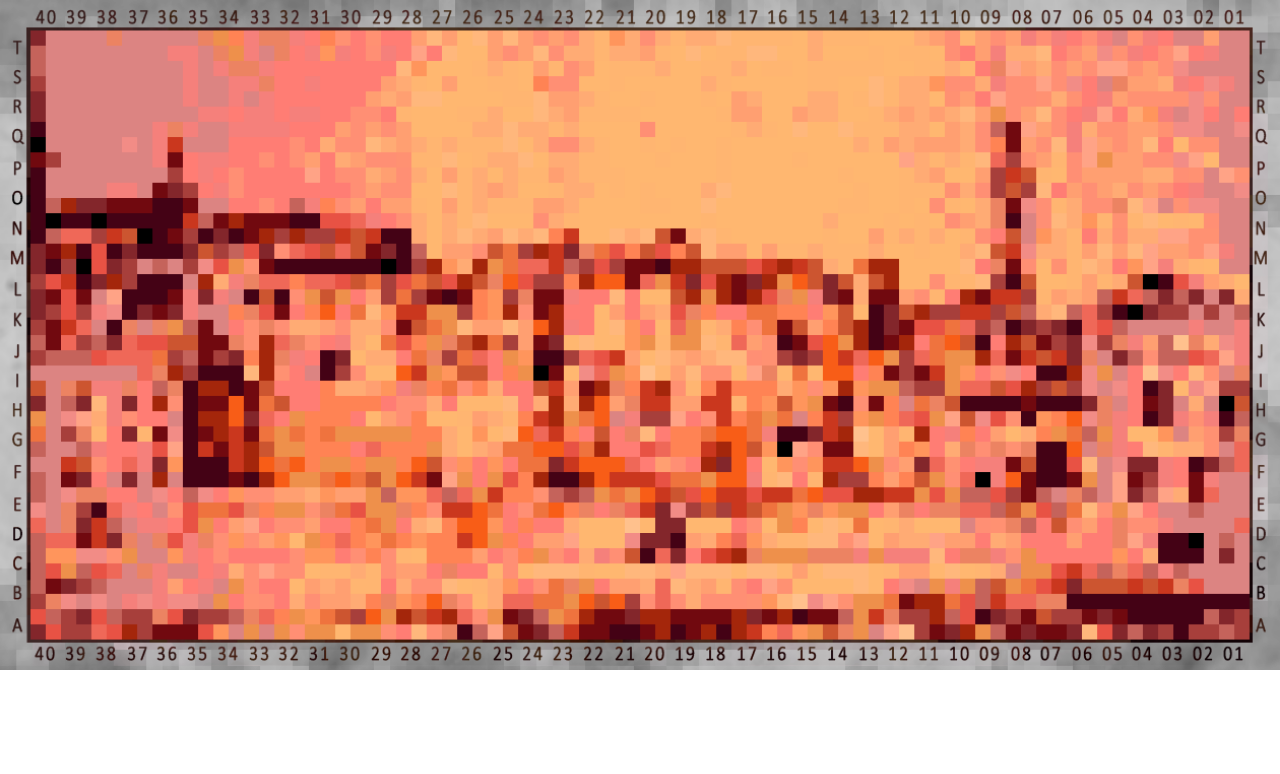
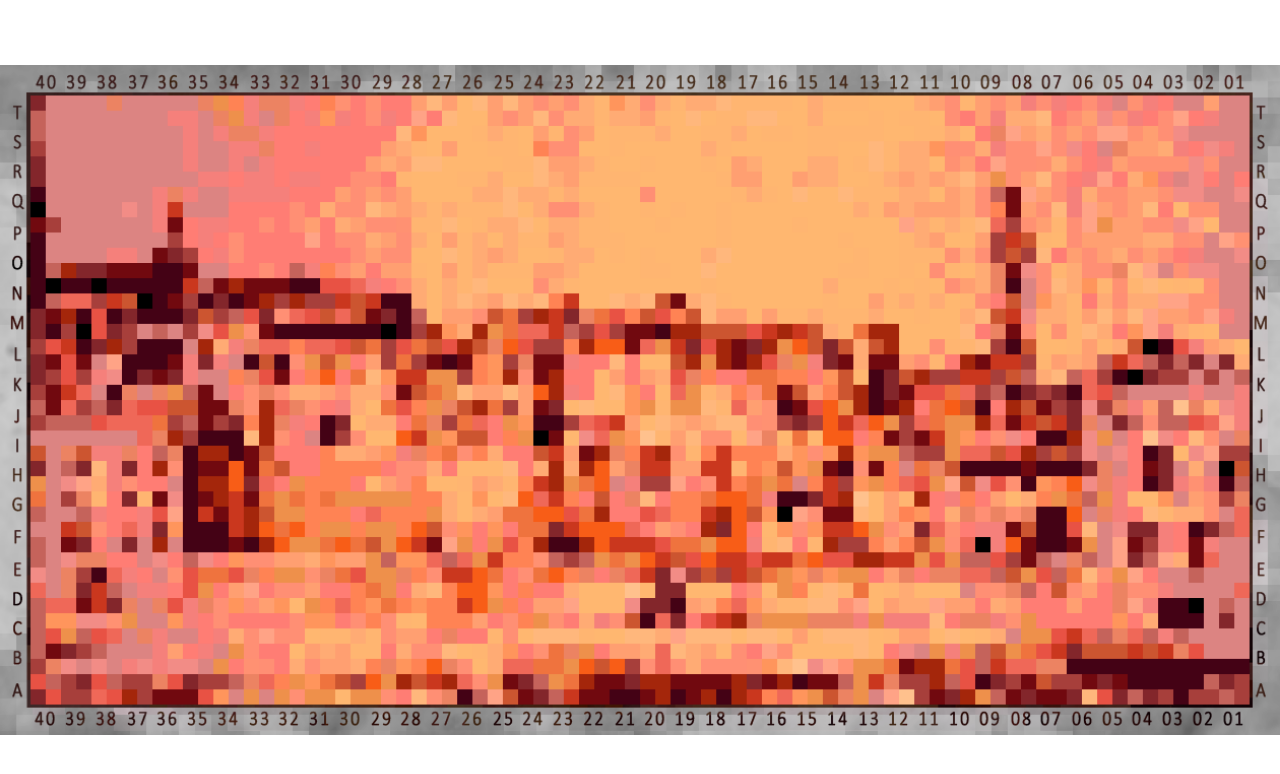
Before and after one commit to PolygonalMind/pm-dev-edificiomirador-release, a plain HTML site: page index.html in a window 1280 px wide. Drawn offline with Linux system fonts and the light colour scheme.

Commit message:
Update index.html

```diff
--- a/index.html
+++ b/index.html
@@ -1,6 +1,6 @@
 <!-- html template -->
 <!DOCTYPE html>
-<html lang="en">
+<html lang="en" style="height: 100%;">
 
 <head>
     <meta charset="UTF-8" />
@@ -70,14 +70,14 @@
     </script>
 </head>
 
-<body style="margin: 0; padding: 0; box-sizing: border-box">
+<body style="margin: 0; padding: 0; box-sizing: border-box; height: 100%; display: flex; align-items: center;">
     <div id="info"
-        style="position: absolute; display: inline-block; text-align: center; width: auto; background-color: white; top: 50px; left: 50px">
+        style="position: absolute; display: inline-block; text-align: center; width: auto; background-color: white; top: 50px; left: 50px; z-index: 1;">
     </div>
-    <!-- <img id="image" #image width="100%" decoding="async" loading="lazy" src="edificiomirador.avif" alt="edificio mirador" /> -->
-    <img id="image" width="100%" src="Art_Guides_72pp.png" alt="edificio mirador" />
+
+    <img id="image" style="object-fit: contain; width: 100%; height: 100%;" src="Art_Guides_72pp.png" alt="edificio mirador" />
     <div id="selector"
-        style="width: 0px; height: 0px; box-sizing: border-box; position: absolute; top: 30px; left: 30px"></div>
+        style="width: 0px; height: 0px; box-sizing: border-box; position: absolute; top: 30px; left: 30px;"></div>
 </body>
 
 </html>
```
